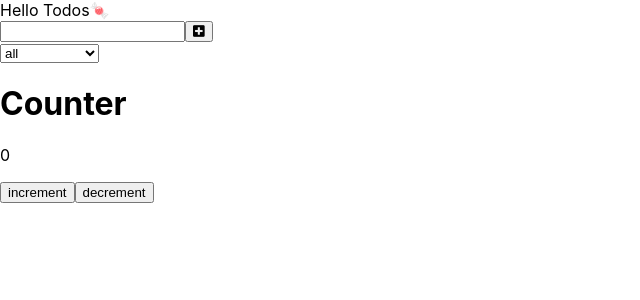
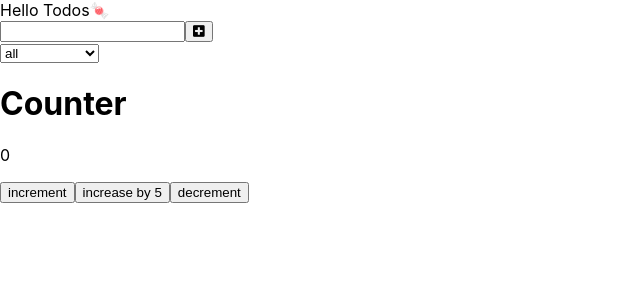
Before and after one commit to kkata/react-ts-mishmash, a React (Create React App) app: page / in a window 1280 px wide. Shown: the top 300 px of the page, without its empty margins (0-640 px from the left). Built offline with nearby package versions, Linux system fonts and the light colour scheme.

Commit message:
action with payload

```diff
--- a/src/components/Counter.tsx
+++ b/src/components/Counter.tsx
@@ -10,12 +10,18 @@ const Counter = () => {
   const handleDecrement = () => {
     dispatch({ type: "decrement" });
   };
+  const handleIncrease = () => {
+    dispatch({ type: "increase", amount: 5 });
+  };
   return (
     <div>
       <h1>Counter</h1>
       <p>{counter}</p>
       <button onClick={handleIncrement} type="button">
         increment
+      </button>
+      <button onClick={handleIncrease} type="button">
+        increase by 5
       </button>
       <button onClick={handleDecrement} type="button">
         decrement
--- a/src/store/index.ts
+++ b/src/store/index.ts
@@ -14,6 +14,11 @@ const counterReducer = (state = initialState, action: AnyAction) => {
       value: state.value + 1,
     };
   }
+  if (action.type === "increase") {
+    return {
+      value: state.value + action.amount,
+    };
+  }
   if (action.type === "decrement") {
     return {
       value: state.value - 1,
```
